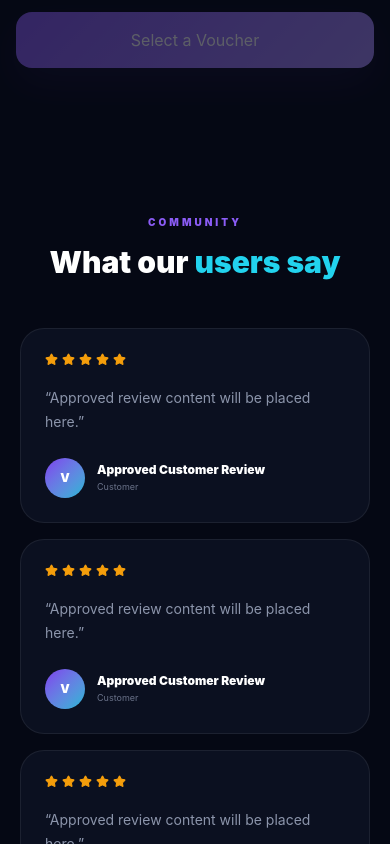
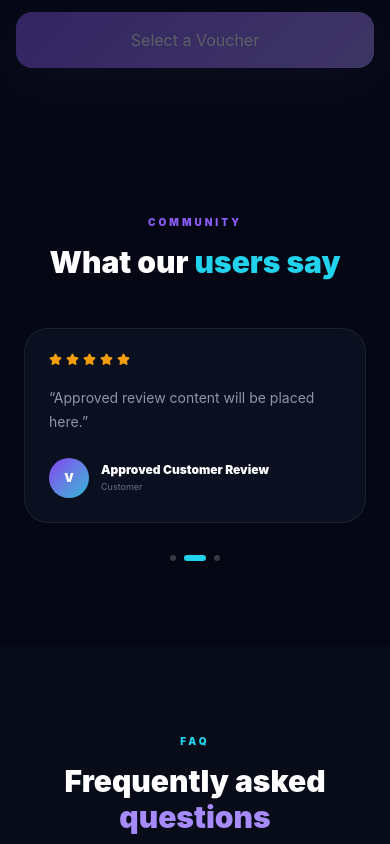
Before and after one commit to Sumit9328/veloop-pay, a React (Vite) app: page / in a window 390 px wide. Shown: the part 9060-9904 px from the top of the page. Built offline with nearby package versions, Linux system fonts and the light colour scheme.

Commit message:
finalsubmit

```diff
--- a/src/components/VeloopTestimonials.jsx
+++ b/src/components/VeloopTestimonials.jsx
@@ -1,8 +1,13 @@
 import React from "react";
 import { Star } from "lucide-react";
 
+import { Swiper, SwiperSlide } from "swiper/react";
+import { Autoplay, Pagination } from "swiper/modules";
+
+import "swiper/css";
+import "swiper/css/pagination";
+
 const VeloopTestimonials = () => {
-
   const testimonials = [
     {
       name: "Approved Customer Review",
@@ -21,38 +26,10 @@ const VeloopTestimonials = () => {
     },
   ];
 
-  return (
-    <section className="bg-[#050814] py-20 sm:py-24">
-
-      <div className="mx-auto max-w-[1200px] px-5 sm:px-7 lg:px-8">
-
-        <div className="text-center">
-
-          <span className="text-[10px] font-black tracking-[3px] text-[#8b5cf6]">
-            COMMUNITY
-          </span>
-
-          <h2 className="mt-3 text-3xl font-black sm:text-5xl">
-            What our{" "}
-            <span className="text-[#22d3ee]">
-              users say
-            </span>
-          </h2>
-
-        </div>
-
-
-        <div className="mt-12 grid gap-4 md:grid-cols-3">
-
-          {testimonials.map((item, index) => (
-
-            <div
-              key={index}
-              className="rounded-[24px] border border-white/[.07] bg-[#0b1020] p-6 transition duration-300 hover:-translate-y-1 hover:border-[#8b5cf6]/30"
-            >
-
+  const TestimonialCard = ({ item }) => (
+    <div className="rounded-[24px] border border-white/[.07] bg-[#0b1020] p-6 transition duration-300 hover:-translate-y-1 hover:border-[#8b5cf6]/30">
+      {/* Stars */}
       <div className="flex gap-1">
-
         {[1, 2, 3, 4, 5].map((star) => (
           <Star
             key={star}
@@ -61,38 +38,96 @@ const VeloopTestimonials = () => {
             className="text-[#f59e0b]"
           />
         ))}
-
       </div>
 
-              <p className="mt-5 text-sm leading-6 text-[#8c95ab]">
-                “{item.text}”
-              </p>
+      {/* Review */}
+      <p className="mt-5 text-sm leading-6 text-[#8c95ab]">“{item.text}”</p>
 
+      {/* User */}
       <div className="mt-6 flex items-center gap-3">
-
         <div className="grid h-10 w-10 place-items-center rounded-full bg-gradient-to-br from-[#7c3aed] to-[#06b6d4] text-xs font-black">
           V
         </div>
 
         <div>
-                  <p className="text-xs font-black">
-                    {item.name}
-                  </p>
+          <p className="text-xs font-black">{item.name}</p>
 
-                  <p className="mt-0.5 text-[9px] text-[#697188]">
-                    {item.role}
-                  </p>
+          <p className="mt-0.5 text-[9px] text-[#697188]">{item.role}</p>
+        </div>
+      </div>
+    </div>
+  );
+
+  return (
+    <section className="bg-[#050814] py-20 sm:py-24">
+      <div className="mx-auto max-w-[1200px] px-5 sm:px-7 lg:px-8">
+        {/* Heading */}
+        <div className="text-center">
+          <span className="text-[10px] font-black tracking-[3px] text-[#8b5cf6]">
+            COMMUNITY
+          </span>
+
+          <h2 className="mt-3 text-3xl font-black sm:text-5xl">
+            What our <span className="text-[#22d3ee]">users say</span>
+          </h2>
         </div>
 
+        {/* ================= MOBILE SLIDER ================= */}
+        <div className="mt-12 md:hidden">
+          <Swiper
+            modules={[Autoplay, Pagination]}
+            slidesPerView={1}
+            spaceBetween={16}
+            loop={true}
+            speed={700}
+            autoplay={{
+              delay: 2500,
+              disableOnInteraction: false,
+              pauseOnMouseEnter: false,
+            }}
+            pagination={{
+              clickable: true,
+            }}
+            className="testimonial-swiper !pb-11"
+          >
+            {testimonials.map((item, index) => (
+              <SwiperSlide key={index}>
+                <div className="px-1">
+                  <TestimonialCard item={item} />
+                </div>
+              </SwiperSlide>
+            ))}
+          </Swiper>
         </div>
 
+        {/* ================= DESKTOP GRID ================= */}
+        <div className="mt-12 hidden gap-4 md:grid md:grid-cols-3">
+          {testimonials.map((item, index) => (
+            <TestimonialCard key={index} item={item} />
+          ))}
+        </div>
       </div>
 
-          ))}
+      {/* Pagination Styling */}
+      <style jsx global>{`
+        .testimonial-swiper .swiper-pagination {
+          bottom: 0;
+        }
 
-        </div>
+        .testimonial-swiper .swiper-pagination-bullet {
+          width: 6px;
+          height: 6px;
+          background: rgba(255, 255, 255, 0.2);
+          opacity: 1;
+          transition: all 0.3s ease;
+        }
 
-      </div>
+        .testimonial-swiper .swiper-pagination-bullet-active {
+          width: 22px;
+          border-radius: 999px;
+          background: #22d3ee;
+        }
+      `}</style>
     </section>
   );
 };
```
Lines whose indentation alone changed are shown as unchanged.
